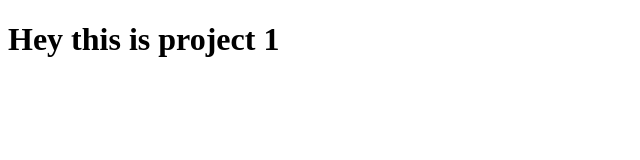
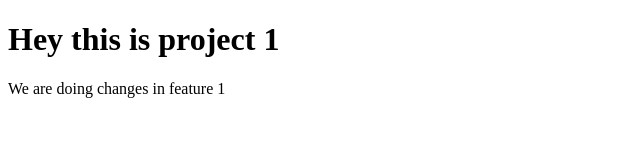
Before and after one commit to Kavyansh11-gi/project_1, a plain HTML site: page index.html in a window 1280 px wide. Shown: the whole page, without its empty margins (0-640 px from the left). Drawn offline with Linux system fonts and the light colour scheme.

Commit message:
Adding a new feature

```diff
--- a/index.html
+++ b/index.html
@@ -8,5 +8,6 @@
 </head>
 <body>
     <h1>Hey this is project 1</h1>
+    <p>We are doing changes in feature 1</p>
 </body>
 </html>
```
